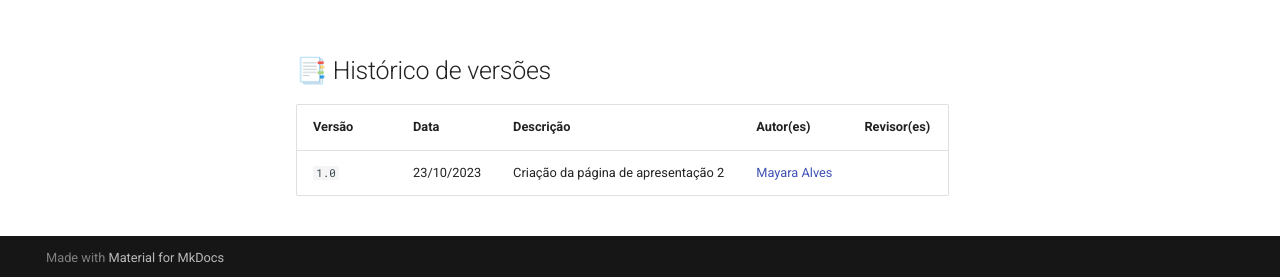
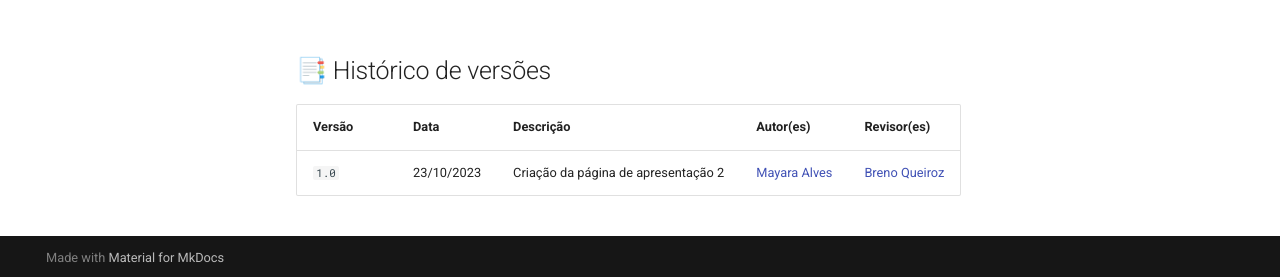
Before and after one commit to Interacao-Humano-Computador/2023.2-Ventoy, an MkDocs documentation site: the page built from docs/apresentacao/apresentacao2.md, in a window 1280 px wide and 900 px high, scrolled down 2160 px. Shown: the part 620-897 px from the top of the window. Built offline with MkDocs 1.6.1 and Material for MkDocs 9.7.7, drawn with Linux system fonts in a browser that asks for light colours; comment, search, counter and statistics services are not loaded.

Commit message:
Update apresentacao2.md

```diff
--- a/docs/apresentacao/apresentacao2.md
+++ b/docs/apresentacao/apresentacao2.md
@@ -45,4 +45,4 @@ Adicionar funcionalidade a análise de tarefa - HTA | Limirio Guimarães, Luis E
 
 Versão  |   Data   | Descrição | Autor(es) | Revisor(es)
 --------- | ------ | ------ | ---------- | ----------
-`1.0` | 23/10/2023| Criação da página de apresentação 2 | [Mayara Alves](https://github.com/Mayara-tech) |
+`1.0` | 23/10/2023| Criação da página de apresentação 2 | [Mayara Alves](https://github.com/Mayara-tech) | [Breno Queiroz](https://github.com/brenob6)|
```
